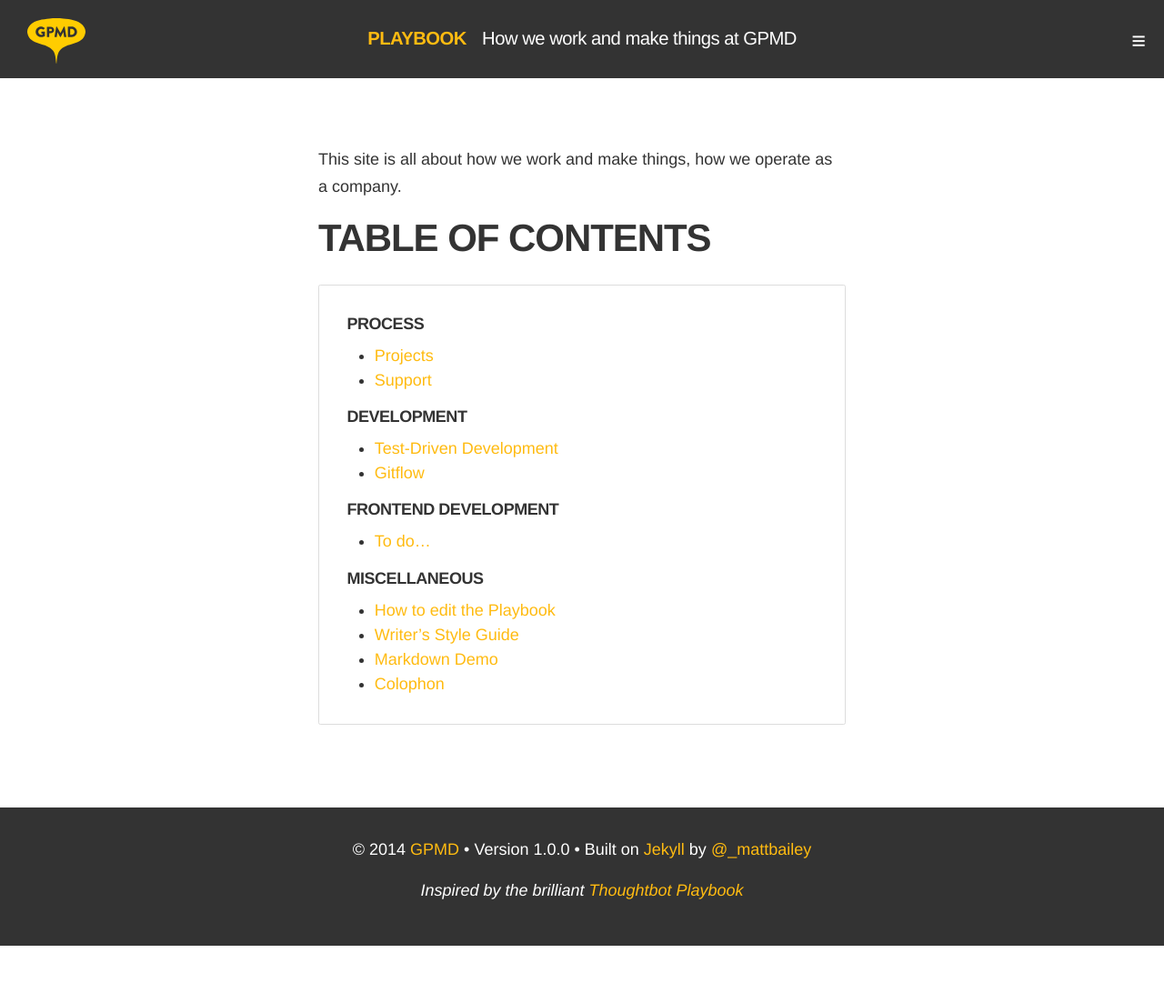
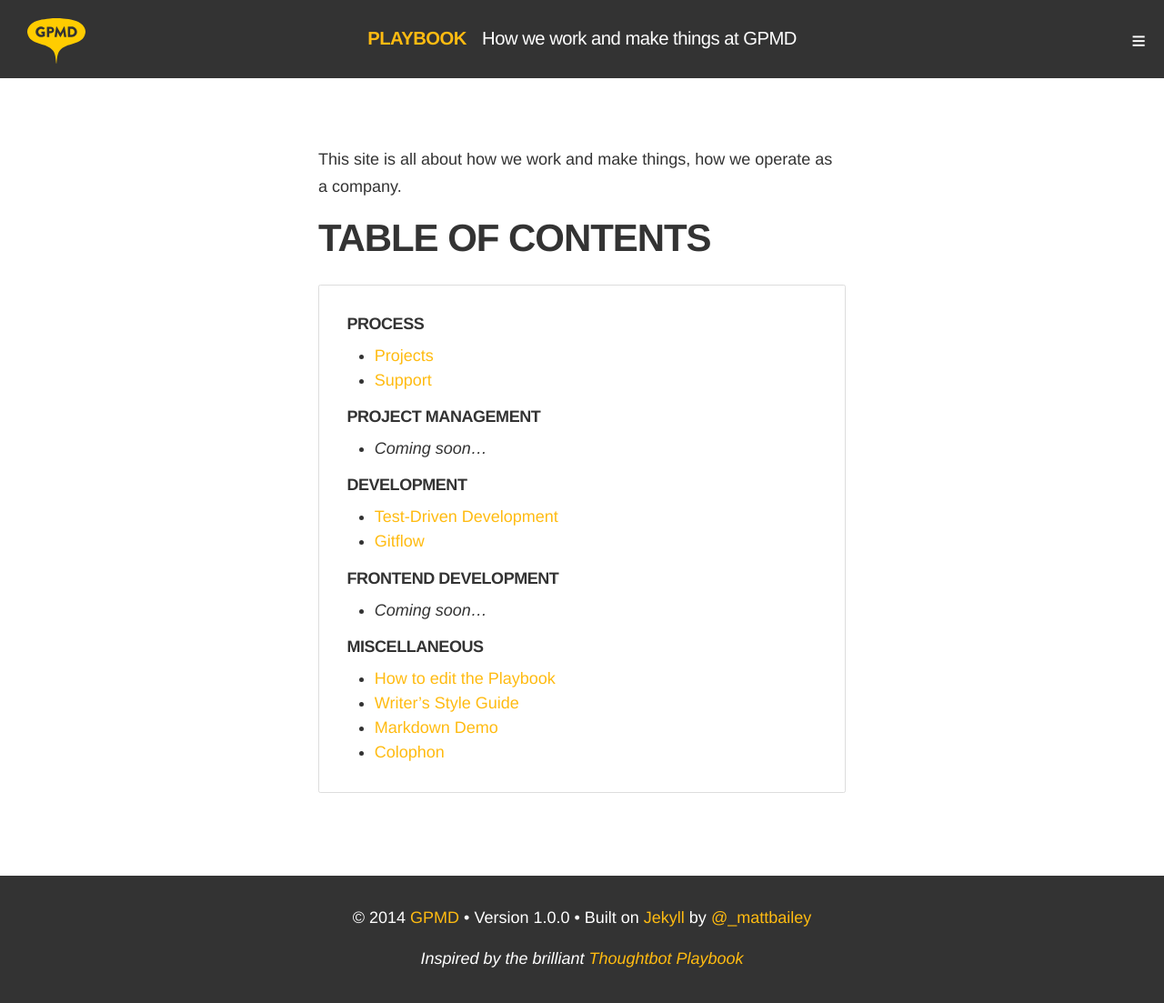
Before and after one commit to gpmd/playbook, a Jekyll site: the page built from index.md, in a window 1280 px wide and 1115 px high. Shown: the top 1103 px of the window at 91% size. Built offline with Jekyll 4.4.1, drawn with Linux system fonts in a browser that asks for light colours; nearby versions of some CDN libraries; Markdown is read by kramdown in place of the engine named in the settings.

Commit message:
Updated table-of-contents.md

```diff
--- a/_includes/table-of-contents.md
+++ b/_includes/table-of-contents.md
@@ -2,6 +2,10 @@
 
 * [Projects](/process/projects)
 * [Support](/support-process)
+
+###### Project Management
+
+* *Coming soon...*
 
 ###### Development
 
@@ -10,7 +14,7 @@
 
 ###### Frontend Development
 
-* [To do...](#)
+* *Coming soon...*
 
 ###### Miscellaneous
 
```
